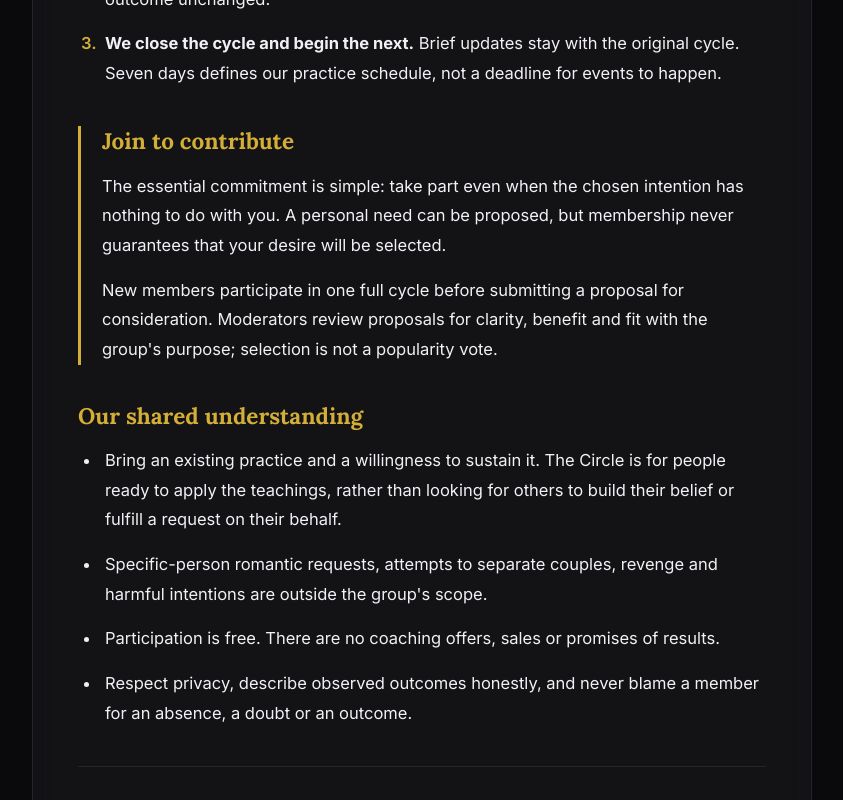
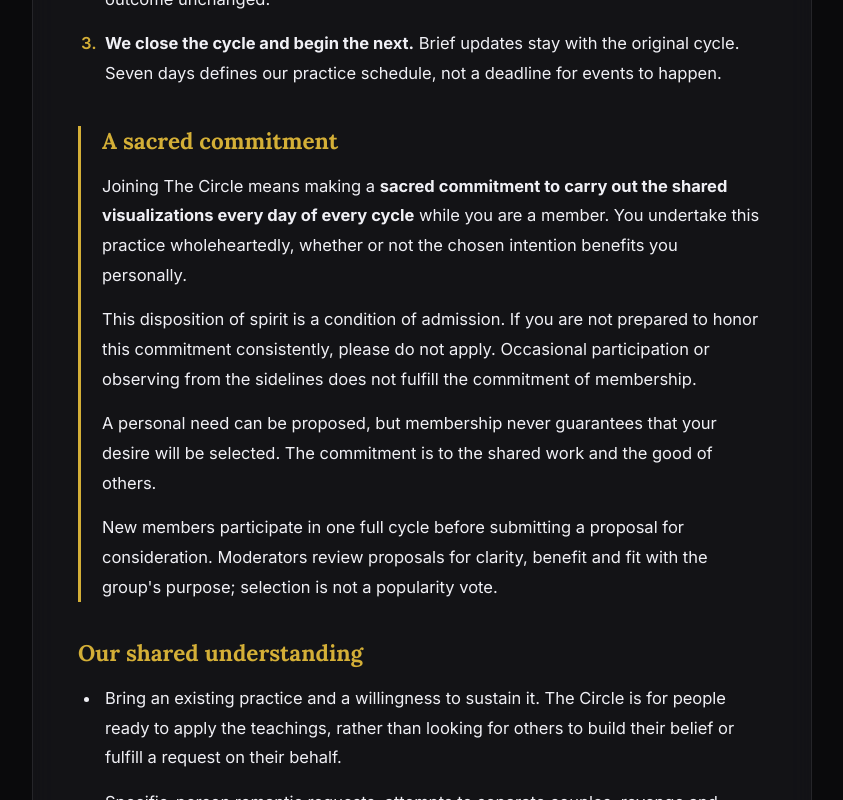
Before and after one commit to fraterr/NevilleGoddardsVault, a Next.js app: page /the-circle in a window 1280 px wide. Shown: the part 980-1780 px from the top of the page, without its empty margins (378-1221 px from the left). Built offline with nearby package versions, Linux system fonts and the light colour scheme; no server answers.

Commit message:
Clarify sacred daily practice commitment for membership

```diff
--- a/src/app/the-circle/page.tsx
+++ b/src/app/the-circle/page.tsx
@@ -69,11 +69,23 @@ export default function TheCirclePage() {
       </section>
 
       <section className={styles.commitment} aria-labelledby="commitment">
-        <h2 id="commitment">Join to contribute</h2>
+        <h2 id="commitment">A sacred commitment</h2>
         <p>
-          The essential commitment is simple: take part even when the chosen intention
-          has nothing to do with you. A personal need can be proposed, but membership
-          never guarantees that your desire will be selected.
+          Joining The Circle means making a <strong>sacred commitment to carry out
+          the shared visualizations every day of every cycle</strong> while you are
+          a member. You undertake this practice wholeheartedly, whether or not the
+          chosen intention benefits you personally.
+        </p>
+        <p>
+          This disposition of spirit is a condition of admission. If you are not
+          prepared to honor this commitment consistently, please do not apply.
+          Occasional participation or observing from the sidelines does not fulfill
+          the commitment of membership.
+        </p>
+        <p>
+          A personal need can be proposed, but membership never guarantees that your
+          desire will be selected. The commitment is to the shared work and the good
+          of others.
         </p>
         <p>
           New members participate in one full cycle before submitting a proposal for
@@ -91,8 +103,8 @@ export default function TheCirclePage() {
           <li>Specific-person romantic requests, attempts to separate couples, revenge
             and harmful intentions are outside the group&apos;s scope.</li>
           <li>Participation is free. There are no coaching offers, sales or promises of results.</li>
-          <li>Respect privacy, describe observed outcomes honestly, and never blame a
-            member for an absence, a doubt or an outcome.</li>
+          <li>Respect privacy and describe observed outcomes honestly. Members are
+            accountable for their participation; no one is blamed for external outcomes.</li>
         </ul>
       </section>
 
@@ -100,7 +112,7 @@ export default function TheCirclePage() {
         <h2 id="join-the-circle">Take your place in the Circle</h2>
         <p>
           Follow the Discord link and complete the application about your practice,
-          motivation and availability. Moderators review each application before
+          motivation and acceptance of this sacred commitment. Moderators review each application before
           granting access to the server. Once approved, read <strong>#start-here</strong>
           and join the shared practice in <strong>#current-cycle</strong>.
         </p>
```
